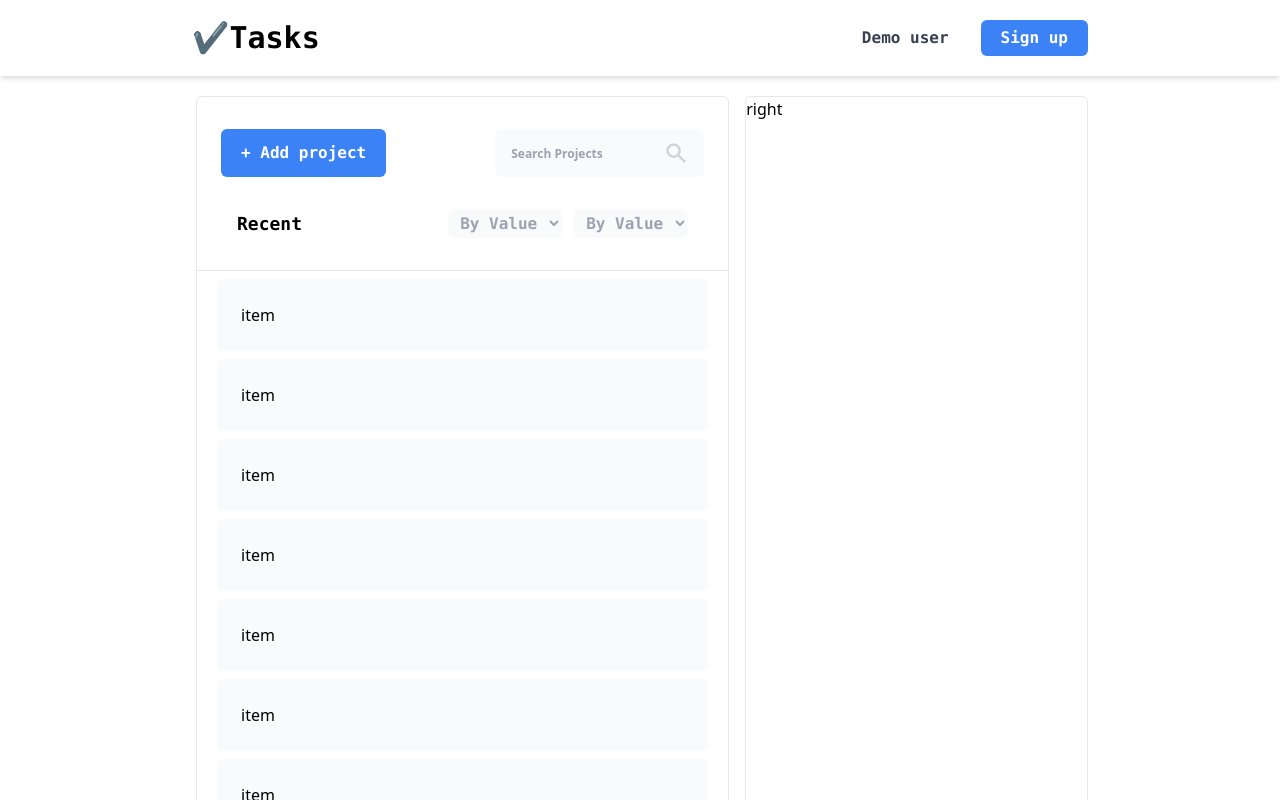
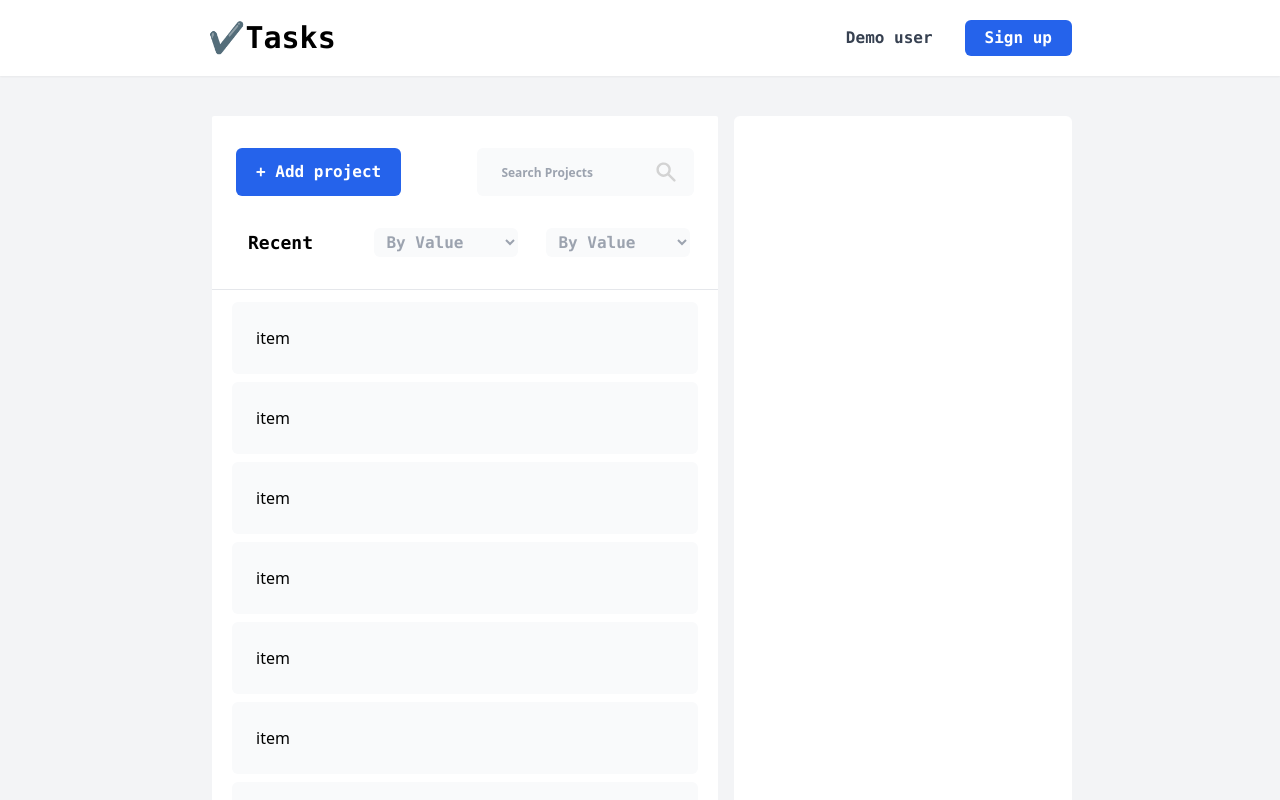
Before and after one commit to ognjen-dev/task-project, a React (Create React App) app: page / in a window 1280 px wide. Shown: the top 800 px of the page. Built offline with nearby package versions, Linux system fonts and the light colour scheme.

Commit message:
finish background

```diff
--- a/src/App.css
+++ b/src/App.css
@@ -36,3 +36,7 @@
     transform: rotate(360deg);
   }
 }
+
+.z-negative {
+  z-index: -1;
+}
--- a/src/App.js
+++ b/src/App.js
@@ -1,11 +1,13 @@
-import React from 'react'
-import MainPage from 'app/pages/MainPage';
-import './App.css';
+import React from "react";
+import MainPage from "app/pages/MainPage";
+import "./App.css";
 
 function App() {
   return (
     <div className="">
-      <MainPage />
+      <div className="bg-gray-100 w-screen h-screen z-negative">
+        <MainPage />
+      </div>
     </div>
   );
 }
--- /dev/null
+++ b/src/app/components/Advert.jsx
@@ -0,0 +1,12 @@
+import React from 'react'
+import AdImage from 'app/images/stockImage.PNG'
+
+const Advert = () => {
+    return (
+        <div>
+
+        </div>
+    )
+}
+
+export default Advert
--- a/src/app/components/Body.jsx
+++ b/src/app/components/Body.jsx
@@ -1,14 +1,14 @@
 import React from "react";
-import BodyLeft from "./BodyLeft";
-import BodyRight from "./BodyRight";
+import BodyLeft from "app/components/BodyLeft";
+import BodyRight from "app/components/BodyRight";
 
 const Body = () => {
   return (
-    <div className="lg:px-48 md:px-32 px-1 flex flex-row justify-center py-5">
-      <div className="border rounded-md w-full h-screen lg:p-0 mx-1 lg:w-4/6 lg:mr-4">
+    <div className="lg:px-52 md:px-32 px-1 flex flex-row justify-center mt-5 py-5">
+      <div className="rounded-md w-full h-screen lg:p-0 mx-1 lg:w-4/6 lg:mr-4">
         <BodyLeft />
       </div>
-      <div className="border rounded-md w-96 lg:block hidden">
+      <div className="rounded-md w-96 lg:block hidden bg-white">
         <BodyRight />
       </div>
     </div>
--- a/src/app/components/BodyRight.jsx
+++ b/src/app/components/BodyRight.jsx
@@ -1,9 +1,10 @@
 import React from 'react'
+import Advert from 'app/components/Advert'
 
 const BodyRight = () => {
     return (
-        <div>
-            right
+        <div className="overflow-visible">
+            <Advert />
         </div>
     )
 }
--- a/src/app/components/Button.jsx
+++ b/src/app/components/Button.jsx
@@ -4,7 +4,7 @@ const Button = ({ buttonText, buttonColor, textSize, textStyle, py }) => {
   return (
     <div>
       <button
-        className={`bg-${buttonColor}-500 hover:bg-${buttonColor}-600 text-white text-${textSize} rounded-md px-5 py-${py} font-${textStyle} font-mono`}
+        className={`bg-${buttonColor}-600 hover:bg-${buttonColor}-700 text-white text-${textSize} rounded-md px-5 py-${py} font-${textStyle} font-mono`}
       >
         {buttonText}
       </button>
--- a/src/app/components/Header.jsx
+++ b/src/app/components/Header.jsx
@@ -3,7 +3,7 @@ import Button from "app/components/Button";
 
 const Header = () => {
   return (
-    <div className="lg:px-48 md:px-48 px-1 flex flex-row justify-between py-5 shadow-md">
+    <div className="lg:px-52 md:px-52 px-2 flex flex-row justify-between py-5 shadow-sm bg-white">
       <p className="font-mono font-bold text-3xl inline-flex justify-start">
         ✔️Tasks
       </p>
--- a/src/app/components/List.jsx
+++ b/src/app/components/List.jsx
@@ -3,7 +3,7 @@ import ListItem from 'app/components/ListItem'
 
 const List = () => {
     return (
-        <ul>
+        <ul className="pt-1 bg-white">
             <ListItem itemPlaceholder="item" />
             <ListItem itemPlaceholder="item" />
             <ListItem itemPlaceholder="item" />
--- a/src/app/components/NavFilters.jsx
+++ b/src/app/components/NavFilters.jsx
@@ -5,7 +5,8 @@ import SelectDropdown from "app/components/SelectDropdown";
 
 const NavFilters = () => {
   return (
-    <div>
+    <div className="bg-white rounded-t-sm">
+
       <div className="flex flex-row justify-between py-8 lg:px-6 px-3">
         <div className="lg:block hidden max-h-14">
           <Button
@@ -22,16 +23,22 @@ const NavFilters = () => {
             buttonText="+ Add project"
             textSize="md"
             textStyle="bold"
-            py="2"
+            py="3"
           />
         </div>
         <SearchInput />
       </div>
       {/* red ispod */}
-      <div className="px-10 flex flex-row items-center justify-between border-b pb-8">
-        <p className="font-bold font-mono text-lg">Recent</p>
-        <div className="flex flex-row">
-          <div className="mr-3">
+      <div className="">
+        <div>
+          <p className="ml-6 mb-8 font-bold font-mono text-lg lg:hidden">
+            Recent
+          </p>
+        </div>
+        <div className="flex flex-row items-center justify-between border-b pb-8">
+          <p className="font-bold font-mono text-lg lg:block hidden ml-9">Recent</p>
+          <div className="flex flex-row justify-center ml-5 lg:mr-7">
+            <div className="mr-7">
               <SelectDropdown
                 selectPlaceholder="By Value"
                 selectValue="by value"
@@ -46,6 +53,7 @@ const NavFilters = () => {
           </div>
         </div>
       </div>
+    </div>
   );
 };
 
--- a/src/app/components/SearchInput.jsx
+++ b/src/app/components/SearchInput.jsx
@@ -3,12 +3,12 @@ import React from "react";
 const SearchInput = () => {
   return (
     <div className="lg:ml-2 ml-1 flex bg-gray-50 font-semibold py-1 rounded-md">
-      <div className="flex flex-row items-center mr-5 lg:mr-0">
+      <div className="flex flex-row items-center mx-2 lg:mr-0">{/* changed mr-5 to mx-2 */}
         <div className="">
           <input
             type="text"
             placeholder="Search Projects"
-            className="w-3/5 lg:text-md text-xs lg:w-full md:w-full sm:mr-44 -mr-8 xl:-mr-6  lg:-mr-6 lg:mr-52 font-semibold outline-none bg-gray-50 ml-4 py-2 md:py-1"
+            className="w-3/5 lg:text-md text-xs lg:w-full md:w-full sm:mr-44 -mr-8 xl:-mr-6 lg:-mr-6 lg:mr-52 font-semibold outline-none bg-gray-50 ml-4 py-2 md:py-1"
           />
         </div>
         <div className="">
--- a/src/app/components/SelectDropdown.jsx
+++ b/src/app/components/SelectDropdown.jsx
@@ -4,7 +4,7 @@ const SelectDropdown = ({ selectPlaceholder, selectValue }) => {
   return (
     <div>
       <select
-        className="px-2 py-1 font-semibold font-mono bg-gray-50 text-gray-400 rounded-md"
+        className="lg:px-2 lg:py-1 font-semibold font-mono px-5 py-2 w-36 bg-gray-50 text-gray-400 rounded-md"
         name="items"
         id="items"
       >
--- a/src/app/pages/MainPage.jsx
+++ b/src/app/pages/MainPage.jsx
@@ -5,8 +5,13 @@ import Body from "app/components/Body";
 const MainPage = () => {
   return (
     <div>
-      <Header />
-      <Body />
+      <div className="">
+
+      </div>
+      <div>
+        <Header />
+        <Body />
+      </div>
     </div>
   );
 };
```
Also changed, not shown: src/app/images/stockImage.PNG (added). Lines whose indentation alone changed are shown as unchanged.
